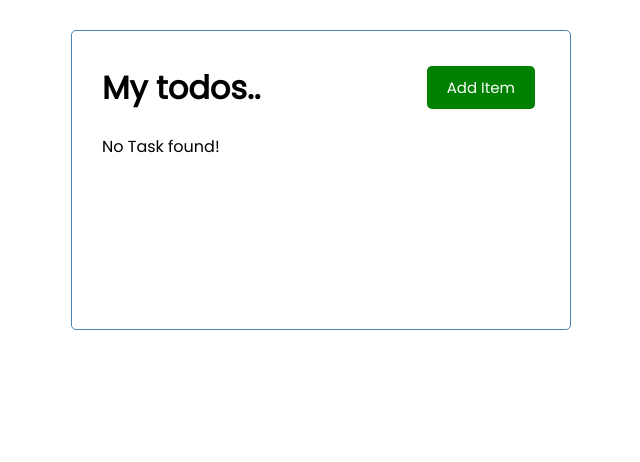
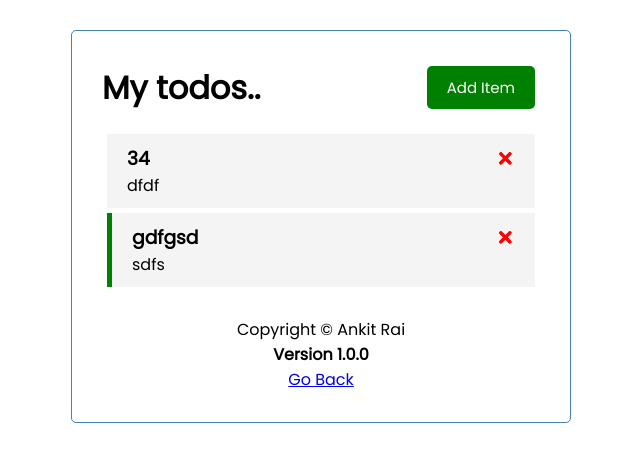
Before and after one commit to a2ankitrai/react-task-tracker, a React (Create React App) app: page / in a window 1280 px wide. Shown: the top 462 px of the page, without its empty margins (319-959 px from the left). Built offline with nearby package versions, Linux system fonts and the light colour scheme; data requests are answered from the project's data file.

Commit message:
backend api calls

```diff
--- a/db.json
+++ b/db.json
@@ -1,22 +1,16 @@
 {
   "tasks": [
     {
-      "id": 1,
-      "text": "Plan vacation days",
-      "day": "14 Oct 2022",
-      "reminder": true
+      "text": "34",
+      "day": "dfdf",
+      "reminder": false,
+      "id": 1
     },
     {
-      "id": 2,
-      "text": "Complete ds problems",
-      "day": "15 Jul 2023",
-      "reminder": true
-    },
-    {
-      "id": 3,
-      "text": "Increase insurance coverage",
-      "day": "01 Nov 2022",
-      "reminder": false
+      "text": "gdfgsd",
+      "day": "sdfs",
+      "reminder": true,
+      "id": 2
     }
   ]
 }
--- a/package.json
+++ b/package.json
@@ -10,6 +10,7 @@
     "react": "^18.2.0",
     "react-dom": "^18.2.0",
     "react-icons": "^4.4.0",
+    "react-router-dom": "^6.4.0",
     "react-scripts": "5.0.1",
     "web-vitals": "^2.1.4"
   },
--- a/src/App.js
+++ b/src/App.js
@@ -1,72 +1,100 @@
 import { useEffect, useState } from "react";
 import AddTask from "./components/AddTask";
 import Header from "./components/Header";
+import Footer from "./components/Footer";
 import Tasks from "./components/Tasks";
+import About from "./components/About";
 
 function App() {
   const [showAddTask, setShowAddTask] = useState(false);
 
-  const [tasks, setTasks] = useState([
-    // {
-    //   id: 1,
-    //   text: "Plan vacation days",
-    //   day: "14 Oct 2022",
-    //   reminder: true
-    // },
-    // {
-    //   id: 2,
-    //   text: "Complete ds problems",
-    //   day: "15 Jul 2023",
-    //   reminder: true
-    // },
-    // {
-    //   id: 3,
-    //   text: "Increase insurance coverage",
-    //   day: "01 Nov 2022",
-    //   reminder: false
-    // }
-  ]);
+  const [tasks, setTasks] = useState([]);
 
+  useEffect(() => {
+    const getTasks = async () => {
+      const tasksFromServer = await fetchTasks();
+      setTasks(tasksFromServer);
+    }
+    getTasks();
+  }, [])
+
+  // Fetch all the tasks
   const fetchTasks = async () => {
-    const res = await fetch("http://localhost:5000/tasks");
-    const data = await res.json();
+    const response = await fetch("http://localhost:5000/tasks");
+    const data = await response.json();
+    console.log(data);
 
     return data;
+  }
+
+  // Fetch specfic tasks
+  const fetchTask = async (id) => {
+    const response = await fetch(`http://localhost:5000/tasks/${id}`);
+    const data = await response.json();
+    console.log(data);
+
+    return data;
+  }
+
+  // Add task
+  const addTask = async (task) => {
+
+
+    console.log('task details', task);
+    const res = await fetch(`http://localhost:5000/tasks/`, {
+      method: "POST",
+      headers: { 'Content-Type': 'application/json' },
+      body: JSON.stringify(task),
+    })
+
+    const data = await res.json();
+    console.log(data);
+    setTasks([...tasks, data]);
+
+    // const id = Math.floor(Math.random() * 10000) + 1;
+    // const newTask = { id, ...task };
+    // console.log("task add", newTask);
+    // setTasks([...tasks, newTask]);
   };
 
-  useEffect(() => {
-    fetchTasks();
-  }, []);
 
-  // Add task
-  const addTask = (task) => {
-    const id = Math.floor(Math.random() * 10000) + 1;
-    const newTask = { id, ...task };
-
-    console.log("task add", newTask);
-    setTasks([...tasks, newTask]);
-  };
 
   //Delete tasks
 
-  const deleteTask = (id) => {
+  const deleteTask = async (id) => {
     console.log("deleting..", { id });
+
+    await fetch(`http://localhost:5000/tasks/${id}`, {
+      method: "DELETE",
+    })
 
     setTasks(tasks.filter((task) => task.id !== id));
   };
 
   // Toggle Reminder
-  const toggleReminder = (id) => {
+  const toggleReminder = async (id) => {
+
+    const taskToToggle = await fetchTask(id);
+    const updTask = { ...taskToToggle, reminder: !taskToToggle.reminder}
+
+    const res = await fetch(`http://localhost:5000/tasks/${id}`, {
+      method: "PUT",
+      headers: { 'Content-Type': 'application/json' },
+      body: JSON.stringify(updTask),
+    })
+
+    const data = await res.json();
+
     setTasks(
       tasks.map((task) =>
-        task.id === id ? { ...task, reminder: !task.reminder } : task
+        task.id === id ? { ...task, reminder: data.reminder } : task
       )
     );
   };
 
   // const name = 'Ankit';
   return (
-    <div className="App container">
+     <div className="App container">
       <Header title="My todos.." onAdd={() => setShowAddTask(!showAddTask)} />
       {showAddTask && <AddTask onAdd={addTask} />}
       {tasks.length > 0 ? (
@@ -74,7 +102,10 @@ function App() {
       ) : (
         "No Task found!"
       )}
+      <Footer />
+      <About/>
     </div>
+
   );
 }
 
--- /dev/null
+++ b/src/components/About.js
@@ -0,0 +1,10 @@
+const About = () =>{
+  return(
+    <div align='center'>
+      <h4>Version 1.0.0</h4>
+      <a href='/'>Go Back</a>
+    </div>
+  )
+}
+
+export default About
--- /dev/null
+++ b/src/components/Footer.js
@@ -0,0 +1,9 @@
+const Footer = () => {
+  return (
+    <footer>
+      <p>Copyright &copy; Ankit Rai</p>
+    </footer>
+  )
+}
+
+export default Footer
```
Also changed, not shown: 1 other file (tests, documents, lock files or other folders).
